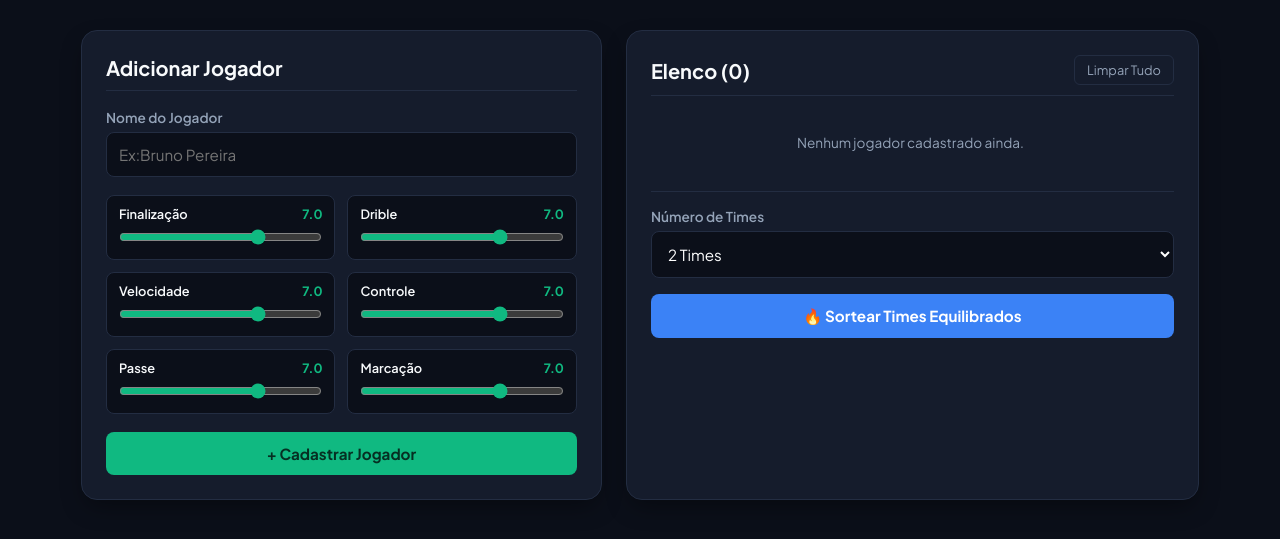
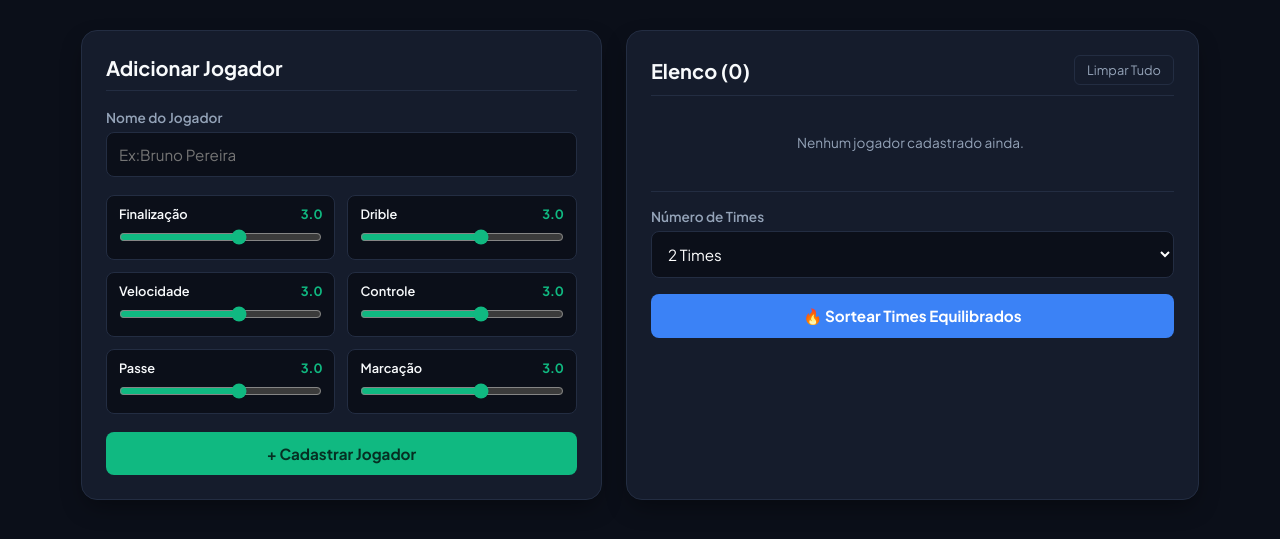
Before and after one commit to brunno13who02-rgb/Gerador-de-time, a plain HTML site: page index.html in a window 1280 px wide. Shown: the part 95-634 px from the top of the page. Drawn offline with Linux system fonts and the light colour scheme.

Commit message:
index.html

```diff
--- a/index.html
+++ b/index.html
@@ -88,28 +88,28 @@
 
       <div class="skills-grid">
         <div class="skill-item">
-          <div class="skill-header"><span>Finalização</span><span class="skill-val" id="v_fin">7.0</span></div>
-          <input type="range" id="fin" min="0" max="10" step="0.5" value="7.0" oninput="atualizarVal('fin', this.value)">
+          <div class="skill-header"><span>Finalização</span><span class="skill-val" id="v_fin">3.0</span></div>
+          <input type="range" id="fin" min="0" max="5" step="0.5" value="3.0" oninput="atualizarVal('fin', this.value)">
         </div>
         <div class="skill-item">
-          <div class="skill-header"><span>Drible</span><span class="skill-val" id="v_dri">7.0</span></div>
-          <input type="range" id="dri" min="0" max="10" step="0.5" value="7.0" oninput="atualizarVal('dri', this.value)">
+          <div class="skill-header"><span>Drible</span><span class="skill-val" id="v_dri">3.0</span></div>
+          <input type="range" id="dri" min="0" max="5" step="0.5" value="3.0" oninput="atualizarVal('dri', this.value)">
         </div>
         <div class="skill-item">
-          <div class="skill-header"><span>Velocidade</span><span class="skill-val" id="v_vel">7.0</span></div>
-          <input type="range" id="vel" min="0" max="10" step="0.5" value="7.0" oninput="atualizarVal('vel', this.value)">
+          <div class="skill-header"><span>Velocidade</span><span class="skill-val" id="v_vel">3.0</span></div>
+          <input type="range" id="vel" min="0" max="5" step="0.5" value="3.0" oninput="atualizarVal('vel', this.value)">
         </div>
         <div class="skill-item">
-          <div class="skill-header"><span>Controle</span><span class="skill-val" id="v_con">7.0</span></div>
-          <input type="range" id="con" min="0" max="10" step="0.5" value="7.0" oninput="atualizarVal('con', this.value)">
+          <div class="skill-header"><span>Controle</span><span class="skill-val" id="v_con">3.0</span></div>
+          <input type="range" id="con" min="0" max="5" step="0.5" value="3.0" oninput="atualizarVal('con', this.value)">
         </div>
         <div class="skill-item">
-          <div class="skill-header"><span>Passe</span><span class="skill-val" id="v_pas">7.0</span></div>
-          <input type="range" id="pas" min="0" max="10" step="0.5" value="7.0" oninput="atualizarVal('pas', this.value)">
+          <div class="skill-header"><span>Passe</span><span class="skill-val" id="v_pas">3.0</span></div>
+          <input type="range" id="pas" min="0" max="5" step="0.5" value="3.0" oninput="atualizarVal('pas', this.value)">
         </div>
         <div class="skill-item">
-          <div class="skill-header"><span>Marcação</span><span class="skill-val" id="v_mar">7.0</span></div>
-          <input type="range" id="mar" min="0" max="10" step="0.5" value="7.0" oninput="atualizarVal('mar', this.value)">
+          <div class="skill-header"><span>Marcação</span><span class="skill-val" id="v_mar">3.0</span></div>
+          <input type="range" id="mar" min="0" max="5" step="0.5" value="3.0" oninput="atualizarVal('mar', this.value)">
         </div>
       </div>
 
```
